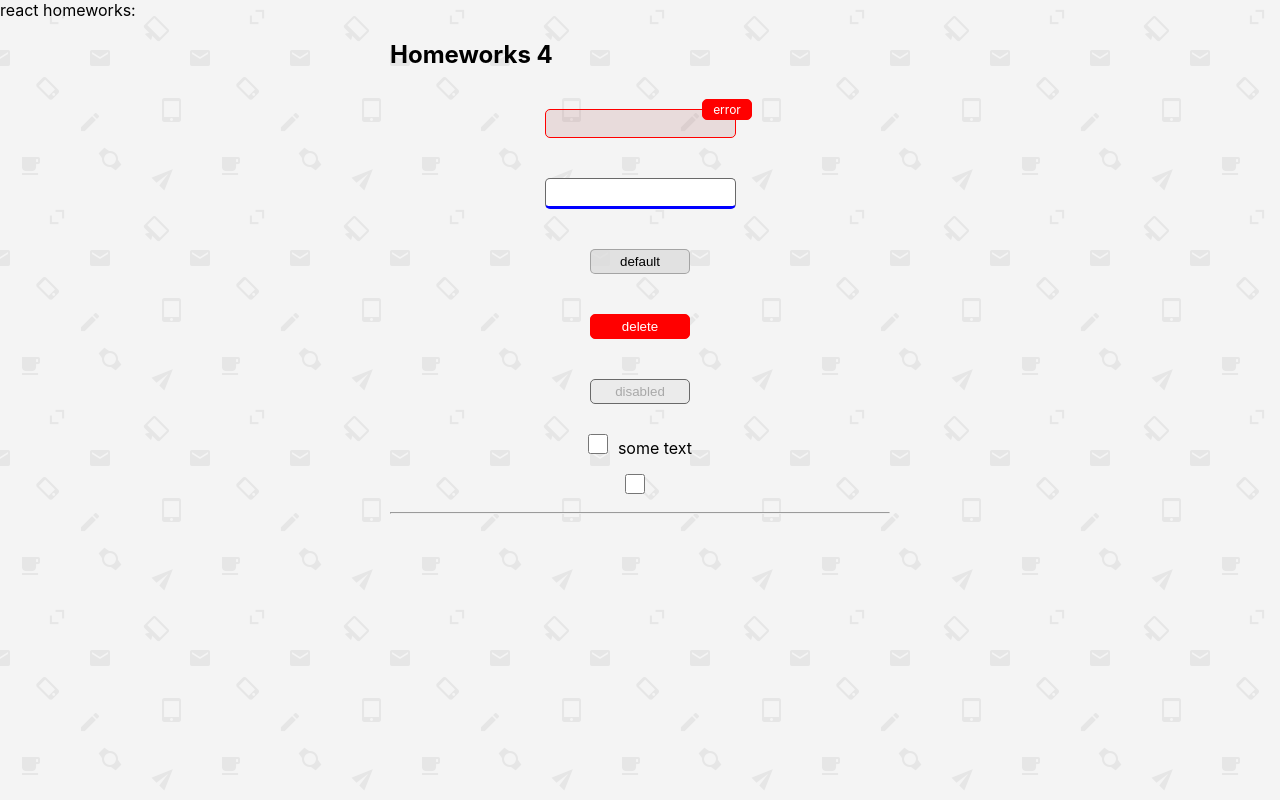
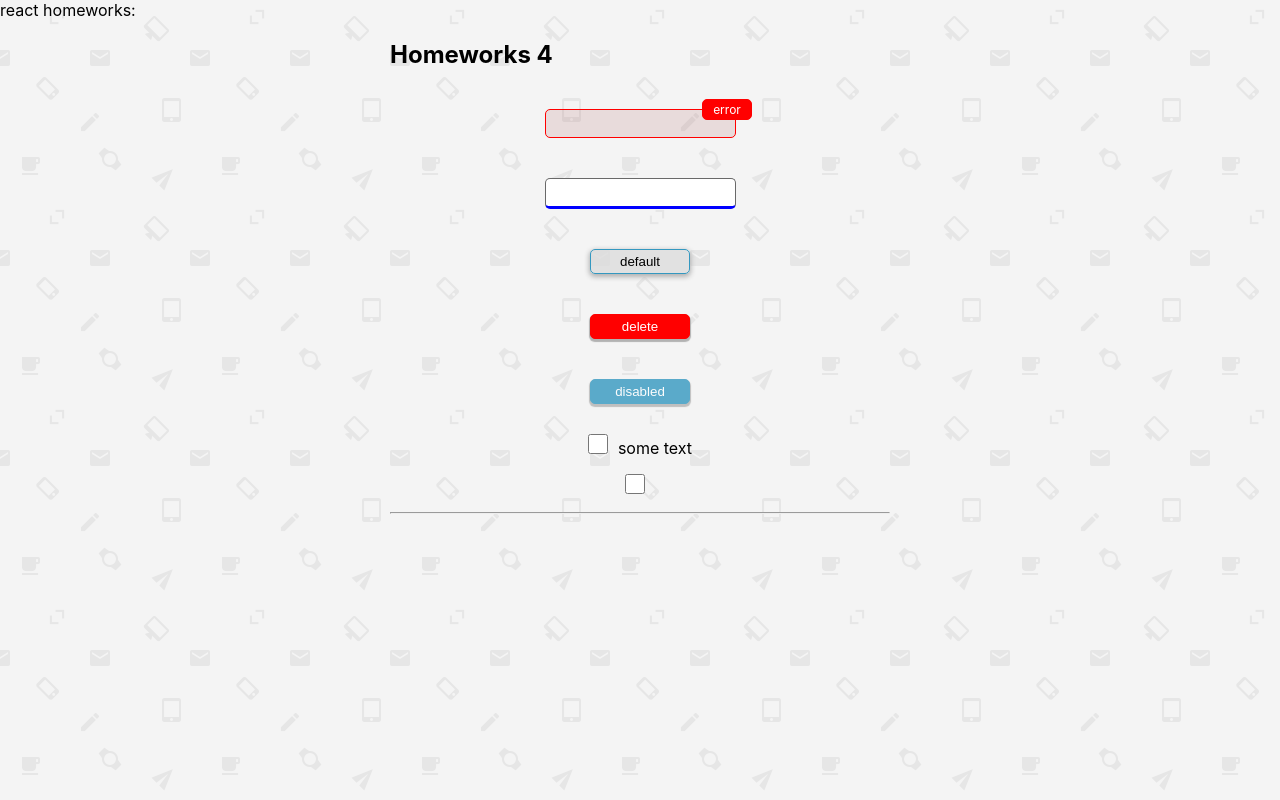
Before and after one commit to aivan3d66/tasksFromIgnat, a React (Create React App) app in the folder my-app/: page / in a window 1280 px wide. In both pictures the pointer is over the button "default". Built offline with nearby package versions, Linux system fonts and the light colour scheme.

Commit message:
add new buttons styles

```diff
--- a/my-app/src/p2-homeworks/h4/common/c2-SuperButton/SuperButton.module.css
+++ b/my-app/src/p2-homeworks/h4/common/c2-SuperButton/SuperButton.module.css
@@ -3,40 +3,49 @@
     padding: 4px;
     margin: 20px 0;
 
+    color: white;
     border-radius: 5px;
-    border: 1px solid rgba(105, 105, 105, 1);
-    background-color: rgba(220, 220, 220, 0.4);
+    border: 1px solid rgba(52, 152, 192, 1);
+    background-color: rgba(52, 152, 192, 1);
+    box-shadow: 0 2px 1px 1px #b2b2b2;
     cursor: pointer;
 }
 
 .default:hover,
 .default:focus {
+    color: #000000;
+    transition: 0.3s;
     background-color: rgba(220, 220, 220, 0.8);
-    border-color: rgba(105, 105, 105, 0.5);
+    box-shadow: 0 2px 5px 1px #b2b2b2;
+}
+
+.default:disabled {
+    opacity: 0.8;
 }
 
 .default:disabled:hover,
 .default:disabled:focus {
-    border: 1px solid rgba(105, 105, 105, 1);
-    background-color: rgba(220, 220, 220, 0.4);
+    color: white;
+    border: 1px solid rgba(52, 152, 192, 1);
+    background-color: rgba(52, 152, 192, 1);
 }
 
 .red {
     min-width: 100px;
     padding: 4px;
     margin: 20px 0;
-
     color: white;
-
     background: red;
     border-radius: 5px;
     border: 1px solid red;
-
     cursor: pointer;
+    box-shadow: 0 2px 1px 1px #b2b2b2;
 }
 
 .red:hover,
 .red:focus {
-    background-color: rgba(128, 0, 0, 1);
-    border-color: rgba(128, 0, 0, 1);
+    color: #000000;
+    transition: 0.5s;
+    background-color: rgba(220, 220, 220, 0.8);
+    box-shadow: 0 2px 5px 1px #b2b2b2;
 }
```
